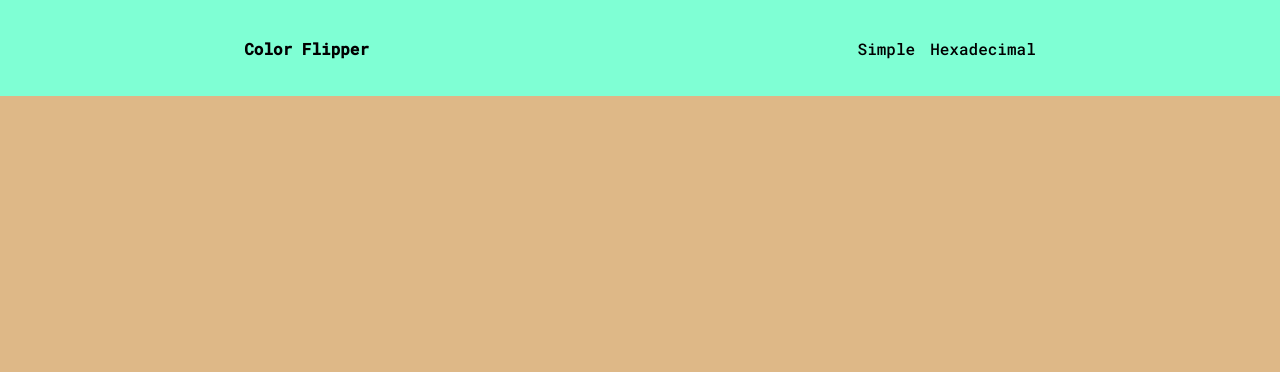
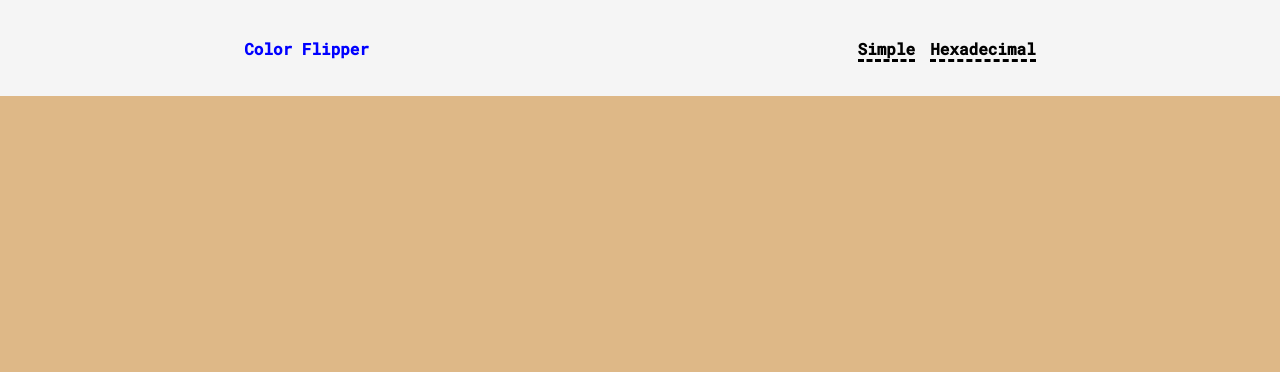
Before and after one commit to Isac14/Color-Flipper, a plain HTML site: page index.html in a window 1280 px wide. Shown: the top 372 px of the page. Drawn offline with Linux system fonts and the light colour scheme.

Commit message:
final changes

```diff
--- a/app.js
+++ b/app.js
@@ -1,12 +1,13 @@
-const colors = ['green', 'red', 'blue', 'blueviolet', 'brown', 'Rgba(133, 122, 200)', '#f15025', 'chartreuse', 'cyan']
+const colors = ['green', 'red', 'blue', 'blueviolet', 'brown', 'chartreuse', 'cyan']
+const title = document.querySelector('#title')
 const btn = document.querySelector('#btn')
 const color = document.querySelector('.color')
 
 btn.addEventListener('click', function(){
     // get random number between 0-3
     const randomNumber = getRandomNumber()
-    console.log(randomNumber)
     document.body.style.backgroundColor = colors[randomNumber]
+    title.style.color = colors[randomNumber]
     color.textContent = colors[randomNumber]
 })
 
--- a/index.html
+++ b/index.html
@@ -10,11 +10,11 @@
 <body>
     <nav>
         <div id="name">
-            <h4>Color Flipper</h4>
+            <h4 id="title">Color Flipper</h4>
         </div>
         <ul id="types">
-            <li><a href="index.html">Simple</a></li>
-            <li><a href="hexadecimal.html">Hexadecimal</a></li>
+            <li><a href="index.html" class="sublime">Simple</a></li>
+            <li><a href="hexadecimal.html" class="sublime">Hexadecimal</a></li>
         </ul>
     </nav>
 
--- a/style.css
+++ b/style.css
@@ -11,12 +11,16 @@ body{
 }
 
 nav{
-    font-weight: 500;
+    font-weight: 600;
     height: 12vh;
-    background-color:aquamarine;
+    background-color: whitesmoke;
     display: flex;
     justify-content: space-around;
     align-items: center;
+}
+
+nav h4{
+    color: blue;
 }
 
 #types{
@@ -29,6 +33,7 @@ nav{
 #types a{
     text-decoration: none;
     color: black;
+    border-bottom: 3px dashed black;
 }
 
 main{
```
